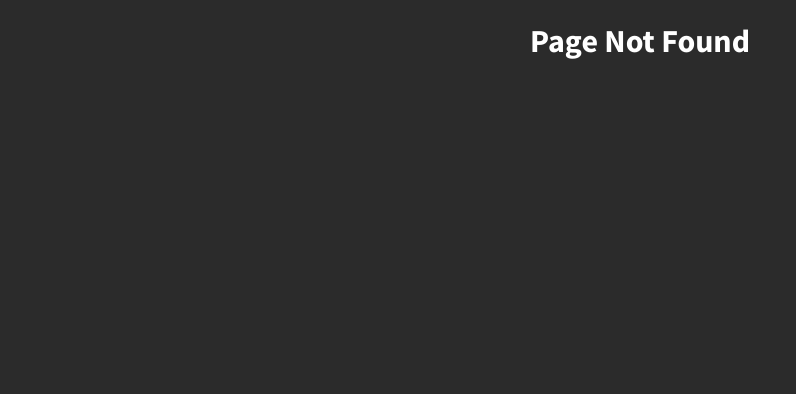
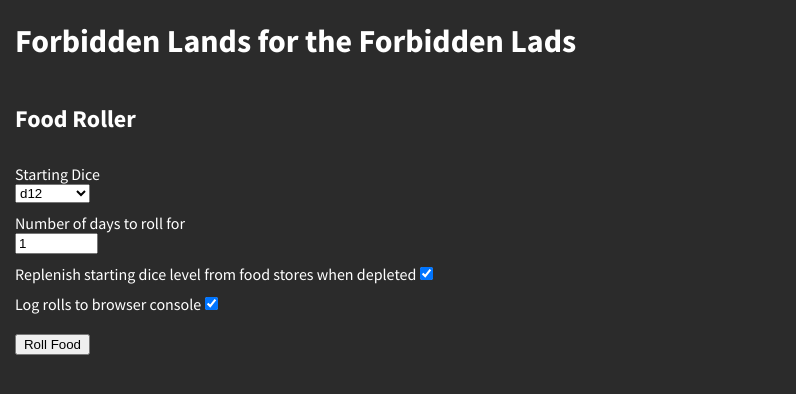
Before and after one commit to acedrow/pw, a React app: page /forbiddenlands in a window 1280 px wide. Before the commit this address had no page. Shown: the top 394 px of the page, without its empty margins (0-796 px from the left). Built offline with nearby package versions, Linux system fonts and the light colour scheme.

Commit message:
add forbidden lands food roller

```diff
--- a/package.json
+++ b/package.json
@@ -1,6 +1,6 @@
 {
   "name": "pw",
-  "version": "1.0.2",
+  "version": "1.0.3",
   "description": "",
   "main": "index.js",
   "dependencies": {
--- /dev/null
+++ b/src/forbiddenLands/FoodRoller.tsx
@@ -0,0 +1,151 @@
+import { SyntheticEvent, useEffect, useState } from 'react'
+import { useToggle } from 'react-use'
+import styled from 'styled-components'
+import { rollDie } from './uitls/diceRoller'
+
+const MAX_ROLL_DAYS = 200
+const DAYS_ERROR = `Days value must be an integer between 1 and ${MAX_ROLL_DAYS}`
+
+enum FoodDice {
+  d6 = 'd6',
+  d8 = 'd8',
+  d10 = 'd10',
+  d12 = 'd12',
+}
+
+const FoodRoller = () => {
+  const [startingDice, setStartingDice] = useState<FoodDice>(FoodDice.d12)
+  const [numDays, setNumDays] = useState<number>(1)
+  const [replenishFood, toggleReplenishFood] = useToggle(true)
+  const [logRolls, toggleLogRolls] = useToggle(true)
+
+  const [output, setOutput] = useState('')
+
+  useEffect(() => {
+    setOutput('')
+  }, [startingDice, numDays, replenishFood, logRolls])
+
+  const HandleDaysChange = (event: any) => {
+    const value = parseInt(event.target.value)
+    if (Number.isInteger(value) && value > 0 && value <= MAX_ROLL_DAYS) {
+      setNumDays(value)
+    } else {
+      setOutput(DAYS_ERROR)
+    }
+  }
+
+  const rollFood = (): string => {
+    logRolls &&
+      console.log(
+        `START: Rolling for ${numDays} days, starting at ${startingDice}`
+      )
+    let foodUsed = 0
+    let currentDice = startingDice
+    const diceValuesArray = Object.values(FoodDice)
+    for (let i = 0; i < numDays; i++) {
+      const diceSides = parseInt(currentDice.slice(1))
+      const result = rollDie(diceSides)
+      logRolls &&
+        console.log(
+          `day: ${
+            i + 1
+          }, previous food used: ${foodUsed} rolling: ${currentDice} result: ${result}, `
+        )
+      if (result < 3) {
+        foodUsed++
+        if (!replenishFood) {
+          if (currentDice === FoodDice.d6) {
+            return `You run out of food after ${i + 1} days`
+          } else {
+            //decrease dice value
+            const diceValue = diceValuesArray.indexOf(currentDice)
+            currentDice = diceValuesArray[diceValue - 1]
+          }
+        }
+      }
+    }
+
+    if (replenishFood) {
+      return `${foodUsed} units of food eaten, current food resource die is: ${currentDice}`
+    } else {
+      return `current food resource die is ${currentDice}`
+    }
+  }
+
+  return (
+    <ControlsContainer>
+      <h2>Food Roller</h2>
+      <LabelSpan>Starting Dice&nbsp;</LabelSpan>
+      <StyledSelect
+        value={startingDice}
+        onChange={(event) => setStartingDice(event.target.value as FoodDice)}
+      >
+        <option value={FoodDice.d6}>d6</option>
+        <option value={FoodDice.d8}>d8</option>
+        <option value={FoodDice.d10}>d10</option>
+        <option value={FoodDice.d12}>d12</option>
+      </StyledSelect>
+      <LabelSpan> Number of days to roll for &nbsp;</LabelSpan>
+
+      <StyledInput
+        type="number"
+        value={numDays}
+        onChange={(event) => HandleDaysChange(event)}
+      />
+      <LabelSpan />
+      <label>
+        Replenish starting dice level from food stores when depleted
+        <input
+          type="checkbox"
+          checked={replenishFood}
+          onChange={() => toggleReplenishFood()}
+        />
+      </label>
+      <LabelSpan />
+      <label>
+        Log rolls to browser console
+        <input
+          type="checkbox"
+          checked={logRolls}
+          onChange={() => toggleLogRolls()}
+        />
+      </label>
+      <StyledButton onClick={() => setOutput(rollFood())}>
+        Roll Food
+      </StyledButton>
+      <Output textColor={output === DAYS_ERROR ? 'red' : null}>{output}</Output>
+    </ControlsContainer>
+  )
+}
+
+const Output = styled.span<{ textColor?: string | null }>`
+  ${(props) => props.textColor && `color: ${props.textColor};`}
+`
+
+const StyledInput = styled.input`
+  max-width: 75px;
+`
+
+const StyledSelect = styled.select`
+  max-width: 75px;
+`
+
+const LabelSpan = styled.span`
+  margin-top: 10px;
+`
+const StyledButton = styled.button`
+  margin-top: 20px;
+  margin-bottom: 20px;
+  max-width: 75px;
+`
+
+const ControlsContainer = styled.div`
+  display: flex;
+  flex-direction: column;
+`
+
+const PageContainer = styled.div`
+  margin-left: 15px;
+`
+
+export default FoodRoller
--- a/src/forbiddenLands/index.tsx
+++ b/src/forbiddenLands/index.tsx
@@ -1,15 +1,21 @@
 import styled from 'styled-components'
+import FoodRoller from './FoodRoller'
 
 const FLHomepage = () => {
   const rollFood = () => {}
 
-  const PageContainer = styled.div`
-    //text color
-    color: #fece90;
-    min-height: 100%;
-    background-color: #6c522d;
-  `
-  return <PageContainer>Forbidden Lands for the Forbidden Lads</PageContainer>
+  return (
+    <PageContainer>
+      <h1>Forbidden Lands for the Forbidden Lads</h1>
+      <FoodRoller />
+    </PageContainer>
+  )
 }
 
+const PageContainer = styled.div`
+  //text color
+  min-height: 100%;
+  margin-left: 15px;
+`
+
 export default FLHomepage
--- /dev/null
+++ b/src/forbiddenLands/uitls/diceRoller.ts
@@ -0,0 +1,3 @@
+export const rollDie = (sides: number) => {
+  return Math.floor(Math.random() * sides) + 1
+}
--- a/src/index.tsx
+++ b/src/index.tsx
@@ -1,6 +1,7 @@
 import ReactDOM from 'react-dom'
 import { BrowserRouter as Router, Route, Switch } from 'react-router-dom'
 import BuhurtTimekeeper from './buhurtTimekeeper'
+import FLHomepage from './forbiddenLands'
 import Homepage from './home/homepage'
 import PageNotFound from './home/PageNotFound'
 import GlobalStyle from './styles/globalStyle'
@@ -15,6 +16,9 @@ ReactDOM.render(
       <Route exact path="/buhurttimekeeper">
         <BuhurtTimekeeper />
       </Route>
+      <Route exact path="/forbiddenlands">
+        <FLHomepage />
+      </Route>
       <Route path="*">
         <PageNotFound />
       </Route>
```
Also changed, not shown: 1 other file (tests, documents, lock files or other folders).
